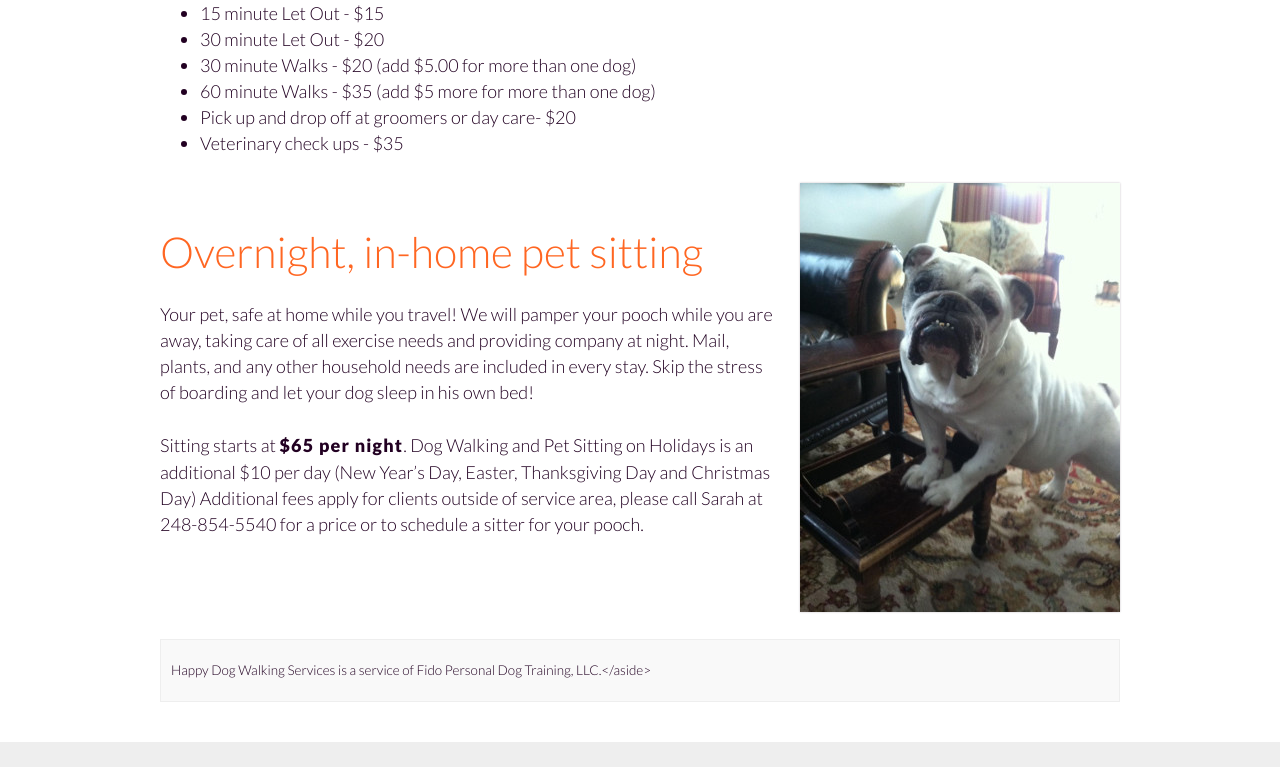
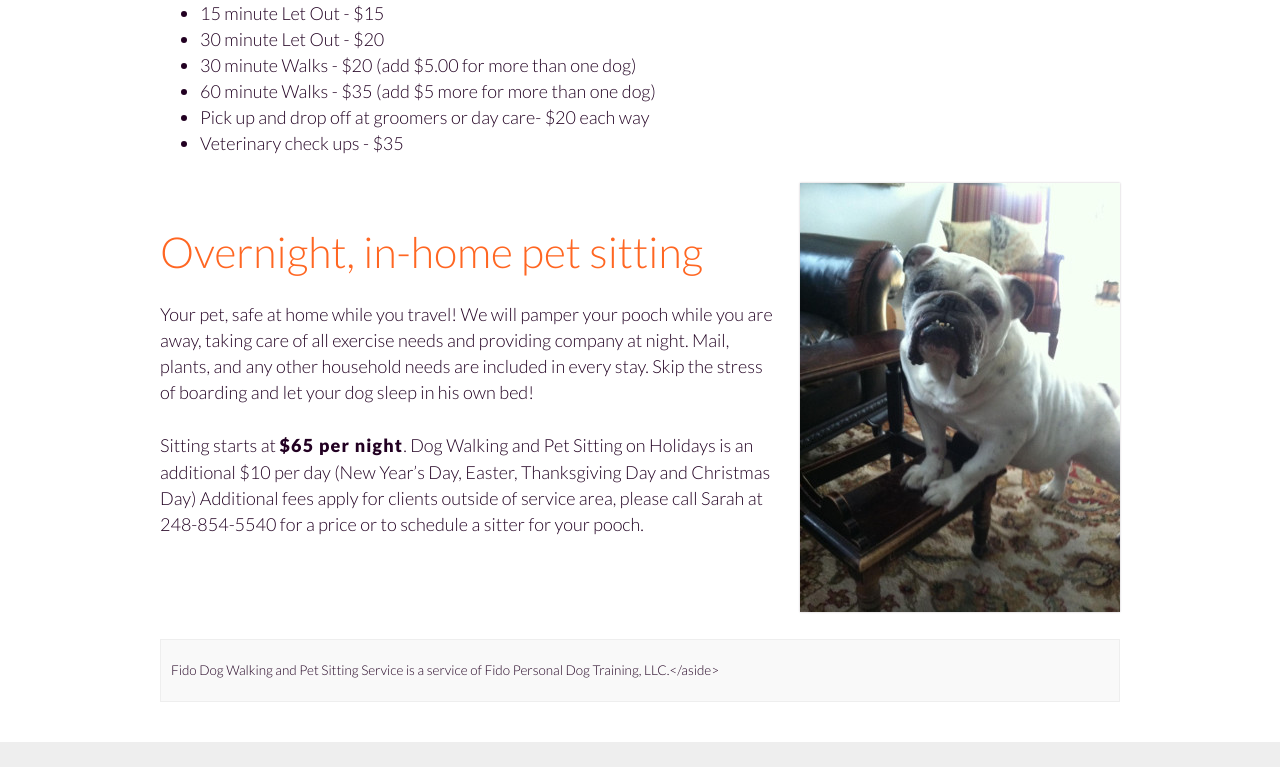
Before and after one commit to fidodogtraining/fidodogtraining.github.io, a Jekyll site: the page built from _autopages/walking.md, in a window 1280 px wide and 1400 px high, scrolled down 767 px. Shown: the part 154-921 px from the top of the window. Built offline with Jekyll 4.4.1, drawn with Linux system fonts in a browser that asks for light colours; some of the changed text lies outside the part shown.

Commit message:
Update walking.md

```diff
--- a/_autopages/walking.md
+++ b/_autopages/walking.md
@@ -4,7 +4,7 @@
   contactsarah: true
 ---
 <img class="right" src="/images/walk.jpg" alt="" />
-**Happy Dog Walking** - Fido Personal Dog Training has been walking dogs since
+**Fido Dog Walking and Pet Sitting Service** - Fido Personal Dog Training has been walking dogs since
 1996 in the Southeast Oakland County area in Michigan. We are dependable,
 insured, adult dog walkers who *love* dogs.
 
@@ -27,7 +27,7 @@
   * 30 minute Let Out - $20
   * 30 minute Walks - $20 (add $5.00 for more than one dog)
   * 60 minute Walks - $35 (add $5 more for more than one dog)
-  * Pick up and drop off at groomers or day care- $20
+  * Pick up and drop off at groomers or day care- $20 each way
   * Veterinary check ups - $35
 
 <img class="right" src="/images/sitting.jpg" alt="" />
@@ -44,4 +44,4 @@
 Additional fees apply for clients outside of service area, please call Sarah
 at 248-854-5540 for a price or to schedule a sitter for your pooch.
 
-<aside class="clear">Happy Dog Walking Services is a service of Fido Personal Dog Training, LLC.</aside>
+<aside class="clear">Fido Dog Walking and Pet Sitting Service is a service of Fido Personal Dog Training, LLC.</aside>
```
